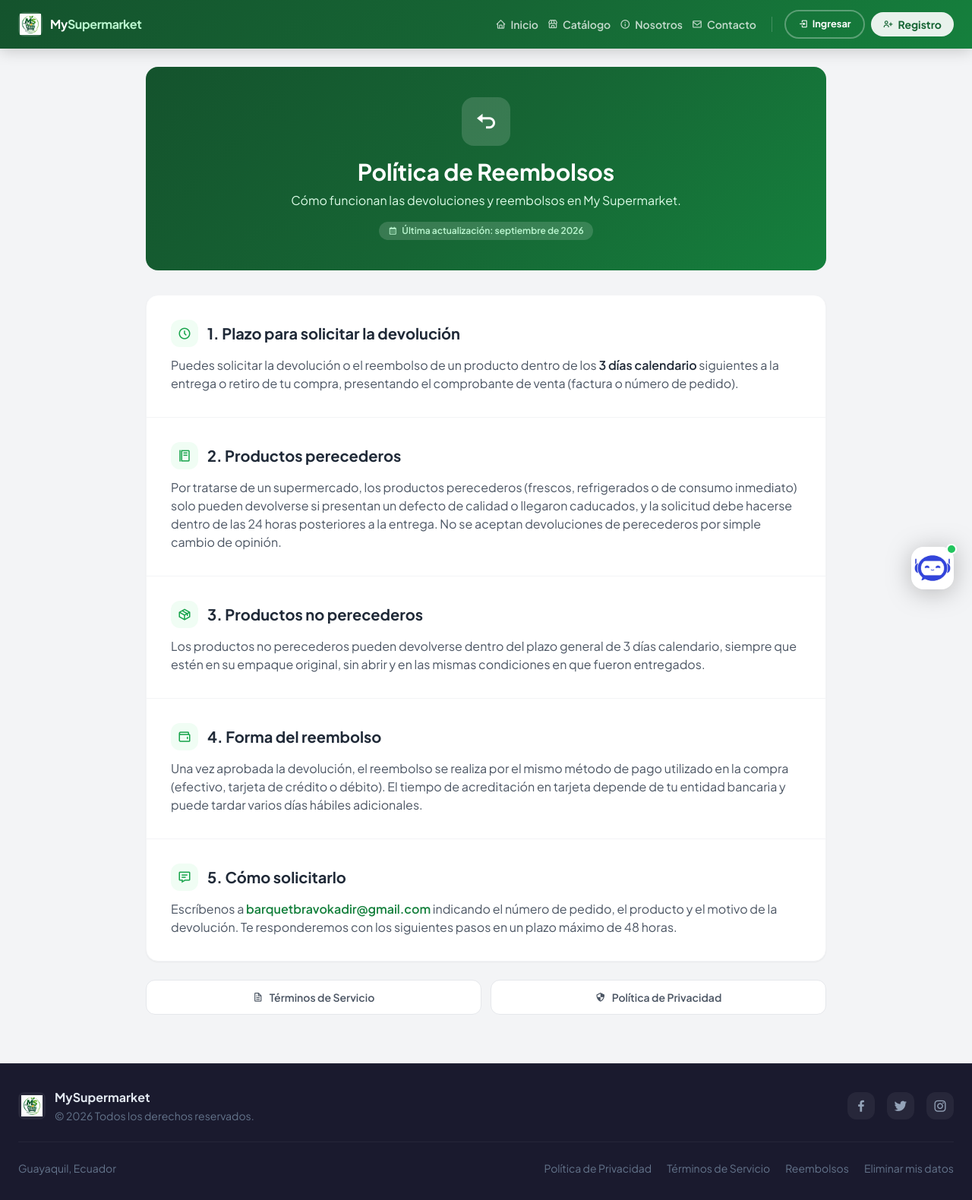
After one commit to Kadir011/Sistema-de-Ventas-Supermercado, a Django app: page /reembolsos/ in a window 1280 px wide. The commit adds this page. Shown: the whole page at 76% size. Run offline with Django 5.2, Linux system fonts and the light colour scheme; data that the repository does not hold is empty; some libraries are stand-ins or nearby versions.

Commit message:
Enhance legal section: add refund policy page and update links in existing legal templates.

```diff
--- a/core/super/urls.py
+++ b/core/super/urls.py
@@ -88,4 +88,5 @@ urlpatterns = [
     path('privacidad/', legal.PrivacyPolicyView.as_view(), name='privacy_policy'),
     path('terminos/', legal.TermsOfServiceView.as_view(), name='terms_of_service'),
     path('eliminar-datos/', legal.DataDeletionView.as_view(), name='data_deletion'),
+    path('reembolsos/', legal.RefundPolicyView.as_view(), name='refund_policy'),
 ]
--- a/core/super/views/legal.py
+++ b/core/super/views/legal.py
@@ -15,3 +15,7 @@ class TermsOfServiceView(TemplateView):
 
 class DataDeletionView(TemplateView):
     template_name = 'super/legal/data_deletion.html'
+
+
+class RefundPolicyView(TemplateView):
+    template_name = 'super/legal/refund_policy.html'
--- a/templates/components/base.html
+++ b/templates/components/base.html
@@ -90,7 +90,7 @@
                 <div style="border-top: 1px solid rgba(255,255,255,0.1); margin: 6px 0;"></div>
 
                 <div class="px-4 py-2 flex items-center gap-3">
-                    <img src="{{ user.get_image_url }}" class="w-8 h-8 rounded-full object-cover border border-white/20">
+                    <img src="{{ user.get_image_url }}" alt="Foto de perfil de {{ user.get_full_name|default:user.username }}" class="w-8 h-8 rounded-full object-cover border border-white/20">
                     <div class="text-xs font-semibold" style="color: rgba(255,255,255,0.5); text-transform: uppercase; letter-spacing: 0.08em;">
                         {{ user.get_full_name }} &bull; {{ user.username }}
                     </div>
@@ -184,7 +184,7 @@
 
                 {% if user.is_authenticated %}
                     <div class="px-4 py-2 flex items-center gap-3">
-                        <img src="{{ user.get_image_url }}" class="w-8 h-8 rounded-full object-cover border border-white/20">
+                        <img src="{{ user.get_image_url }}" alt="Foto de perfil de {{ user.get_full_name|default:user.username }}" class="w-8 h-8 rounded-full object-cover border border-white/20">
                         <div class="text-xs font-semibold" style="color: rgba(255,255,255,0.5); text-transform: uppercase; letter-spacing: 0.08em;">
                             {{ user.get_full_name }}
                         </div>
@@ -283,6 +283,7 @@
                 <div class="flex gap-5">
                     <a href="{% url 'super:privacy_policy' %}" class="hover:text-white transition-colors">Política de Privacidad</a>
                     <a href="{% url 'super:terms_of_service' %}" class="hover:text-white transition-colors">Términos de Servicio</a>
+                    <a href="{% url 'super:refund_policy' %}" class="hover:text-white transition-colors">Reembolsos</a>
                     <a href="{% url 'super:data_deletion' %}" class="hover:text-white transition-colors">Eliminar mis datos</a>
                 </div>
             </div>
--- a/templates/super/legal/data_deletion.html
+++ b/templates/super/legal/data_deletion.html
@@ -54,6 +54,9 @@
         <a href="{% url 'super:terms_of_service' %}" class="flex-1 flex items-center justify-center gap-2 py-3 rounded-xl bg-white border border-gray-200 text-gray-600 text-sm font-semibold hover:border-green-300 hover:text-green-700 transition-all">
             <i class='bx bx-file'></i> Términos de Servicio
         </a>
+        <a href="{% url 'super:refund_policy' %}" class="flex-1 flex items-center justify-center gap-2 py-3 rounded-xl bg-white border border-gray-200 text-gray-600 text-sm font-semibold hover:border-green-300 hover:text-green-700 transition-all">
+            <i class='bx bx-undo'></i> Reembolsos
+        </a>
     </div>
 
 </div>
--- a/templates/super/legal/privacy_policy.html
+++ b/templates/super/legal/privacy_policy.html
@@ -83,7 +83,8 @@
             <p class="text-gray-600 text-sm sm:text-base leading-relaxed">
                 No vendemos ni compartimos tus datos con terceros para fines publicitarios. Usamos proveedores de
                 infraestructura (Supabase para almacenamiento, Google Gemini para el asistente virtual, Meta/WhatsApp
-                para mensajería) únicamente para operar el servicio.
+                para mensajería, y Gmail/Google como servidor de correo para notificaciones y confirmaciones)
+                únicamente para operar el servicio.
             </p>
         </section>
 
@@ -108,6 +109,9 @@
         <a href="{% url 'super:terms_of_service' %}" class="flex-1 flex items-center justify-center gap-2 py-3 rounded-xl bg-white border border-gray-200 text-gray-600 text-sm font-semibold hover:border-green-300 hover:text-green-700 transition-all">
             <i class='bx bx-file'></i> Términos de Servicio
         </a>
+        <a href="{% url 'super:refund_policy' %}" class="flex-1 flex items-center justify-center gap-2 py-3 rounded-xl bg-white border border-gray-200 text-gray-600 text-sm font-semibold hover:border-green-300 hover:text-green-700 transition-all">
+            <i class='bx bx-undo'></i> Reembolsos
+        </a>
         <a href="{% url 'super:data_deletion' %}" class="flex-1 flex items-center justify-center gap-2 py-3 rounded-xl bg-white border border-gray-200 text-gray-600 text-sm font-semibold hover:border-green-300 hover:text-green-700 transition-all">
             <i class='bx bx-trash'></i> Eliminar mis datos
         </a>
--- /dev/null
+++ b/templates/super/legal/refund_policy.html
@@ -0,0 +1,108 @@
+{% extends 'components/base.html' %}
+{% load static %}
+{% block title %}Política de Reembolsos{% endblock %}
+{% block content %}
+
+<div class="max-w-4xl mx-auto px-4 sm:px-0">
+
+    <!-- Hero -->
+    <div class="rounded-2xl p-6 sm:p-10 mb-6 sm:mb-8 text-center" style="background: linear-gradient(135deg, #14532d 0%, #166534 50%, #15803d 100%);">
+        <div class="w-14 h-14 sm:w-16 sm:h-16 rounded-2xl mx-auto mb-4 flex items-center justify-center" style="background: rgba(255,255,255,0.15);">
+            <i class='bx bx-undo text-3xl sm:text-4xl text-white'></i>
+        </div>
+        <h1 class="text-2xl sm:text-3xl font-bold text-white mb-2">Política de Reembolsos</h1>
+        <p class="text-green-100 text-sm sm:text-base max-w-xl mx-auto">Cómo funcionan las devoluciones y reembolsos en My Supermarket.</p>
+        <span class="inline-flex items-center gap-1.5 mt-4 px-3 py-1 rounded-full text-xs font-semibold" style="background: rgba(255,255,255,0.15); color: #bbf7d0;">
+            <i class='bx bx-calendar'></i> Última actualización: septiembre de 2026
+        </span>
+    </div>
+
+    <!-- Contenido -->
+    <div class="bg-white rounded-2xl shadow-sm border border-gray-100 divide-y divide-gray-100">
+
+        <section class="p-5 sm:p-8">
+            <div class="flex items-center gap-3 mb-3">
+                <div class="w-9 h-9 rounded-xl flex items-center justify-center flex-shrink-0" style="background: #f0fdf4;">
+                    <i class='bx bx-time-five text-lg' style="color: #16a34a;"></i>
+                </div>
+                <h2 class="font-bold text-lg sm:text-xl text-gray-800">1. Plazo para solicitar la devolución</h2>
+            </div>
+            <p class="text-gray-600 text-sm sm:text-base leading-relaxed">
+                Puedes solicitar la devolución o el reembolso de un producto dentro de los
+                <span class="font-semibold text-gray-800">3 días calendario</span> siguientes a la entrega o retiro
+                de tu compra, presentando el comprobante de venta (factura o número de pedido).
+            </p>
+        </section>
+
+        <section class="p-5 sm:p-8">
+            <div class="flex items-center gap-3 mb-3">
+                <div class="w-9 h-9 rounded-xl flex items-center justify-center flex-shrink-0" style="background: #f0fdf4;">
+                    <i class='bx bx-food-menu text-lg' style="color: #16a34a;"></i>
+                </div>
+                <h2 class="font-bold text-lg sm:text-xl text-gray-800">2. Productos perecederos</h2>
+            </div>
+            <p class="text-gray-600 text-sm sm:text-base leading-relaxed">
+                Por tratarse de un supermercado, los productos perecederos (frescos, refrigerados o de consumo
+                inmediato) solo pueden devolverse si presentan un defecto de calidad o llegaron caducados, y la
+                solicitud debe hacerse dentro de las 24 horas posteriores a la entrega. No se aceptan devoluciones
+                de perecederos por simple cambio de opinión.
+            </p>
+        </section>
+
+        <section class="p-5 sm:p-8">
+            <div class="flex items-center gap-3 mb-3">
+                <div class="w-9 h-9 rounded-xl flex items-center justify-center flex-shrink-0" style="background: #f0fdf4;">
+                    <i class='bx bx-package text-lg' style="color: #16a34a;"></i>
+                </div>
+                <h2 class="font-bold text-lg sm:text-xl text-gray-800">3. Productos no perecederos</h2>
+            </div>
+            <p class="text-gray-600 text-sm sm:text-base leading-relaxed">
+                Los productos no perecederos pueden devolverse dentro del plazo general de 3 días calendario,
+                siempre que estén en su empaque original, sin abrir y en las mismas condiciones en que fueron
+                entregados.
+            </p>
+        </section>
+
+        <section class="p-5 sm:p-8">
+            <div class="flex items-center gap-3 mb-3">
+                <div class="w-9 h-9 rounded-xl flex items-center justify-center flex-shrink-0" style="background: #f0fdf4;">
+                    <i class='bx bx-wallet text-lg' style="color: #16a34a;"></i>
+                </div>
+                <h2 class="font-bold text-lg sm:text-xl text-gray-800">4. Forma del reembolso</h2>
+            </div>
+            <p class="text-gray-600 text-sm sm:text-base leading-relaxed">
+                Una vez aprobada la devolución, el reembolso se realiza por el mismo método de pago utilizado en la
+                compra (efectivo, tarjeta de crédito o débito). El tiempo de acreditación en tarjeta depende de tu
+                entidad bancaria y puede tardar varios días hábiles adicionales.
+            </p>
+        </section>
+
+        <section class="p-5 sm:p-8">
+            <div class="flex items-center gap-3 mb-3">
+                <div class="w-9 h-9 rounded-xl flex items-center justify-center flex-shrink-0" style="background: #f0fdf4;">
+                    <i class='bx bx-message-detail text-lg' style="color: #16a34a;"></i>
+                </div>
+                <h2 class="font-bold text-lg sm:text-xl text-gray-800">5. Cómo solicitarlo</h2>
+            </div>
+            <p class="text-gray-600 text-sm sm:text-base leading-relaxed">
+                Escríbenos a
+                <a href="mailto:barquetbravokadir@gmail.com?subject=Solicitud%20de%20reembolso" class="font-semibold text-green-700 hover:underline">barquetbravokadir@gmail.com</a>
+                indicando el número de pedido, el producto y el motivo de la devolución. Te responderemos con los
+                siguientes pasos en un plazo máximo de 48 horas.
+            </p>
+        </section>
+
+    </div>
+
+    <!-- Links cruzados -->
+    <div class="flex flex-col sm:flex-row gap-3 mt-6 mb-10">
+        <a href="{% url 'super:terms_of_service' %}" class="flex-1 flex items-center justify-center gap-2 py-3 rounded-xl bg-white border border-gray-200 text-gray-600 text-sm font-semibold hover:border-green-300 hover:text-green-700 transition-all">
+            <i class='bx bx-file'></i> Términos de Servicio
+        </a>
+        <a href="{% url 'super:privacy_policy' %}" class="flex-1 flex items-center justify-center gap-2 py-3 rounded-xl bg-white border border-gray-200 text-gray-600 text-sm font-semibold hover:border-green-300 hover:text-green-700 transition-all">
+            <i class='bx bx-shield-quarter'></i> Política de Privacidad
+        </a>
+    </div>
+
+</div>
+{% endblock %}
--- a/templates/super/legal/terms_of_service.html
+++ b/templates/super/legal/terms_of_service.html
@@ -90,6 +90,9 @@
         <a href="{% url 'super:privacy_policy' %}" class="flex-1 flex items-center justify-center gap-2 py-3 rounded-xl bg-white border border-gray-200 text-gray-600 text-sm font-semibold hover:border-green-300 hover:text-green-700 transition-all">
             <i class='bx bx-shield-quarter'></i> Política de Privacidad
         </a>
+        <a href="{% url 'super:refund_policy' %}" class="flex-1 flex items-center justify-center gap-2 py-3 rounded-xl bg-white border border-gray-200 text-gray-600 text-sm font-semibold hover:border-green-300 hover:text-green-700 transition-all">
+            <i class='bx bx-undo'></i> Reembolsos
+        </a>
         <a href="{% url 'super:data_deletion' %}" class="flex-1 flex items-center justify-center gap-2 py-3 rounded-xl bg-white border border-gray-200 text-gray-600 text-sm font-semibold hover:border-green-300 hover:text-green-700 transition-all">
             <i class='bx bx-trash'></i> Eliminar mis datos
         </a>
```
